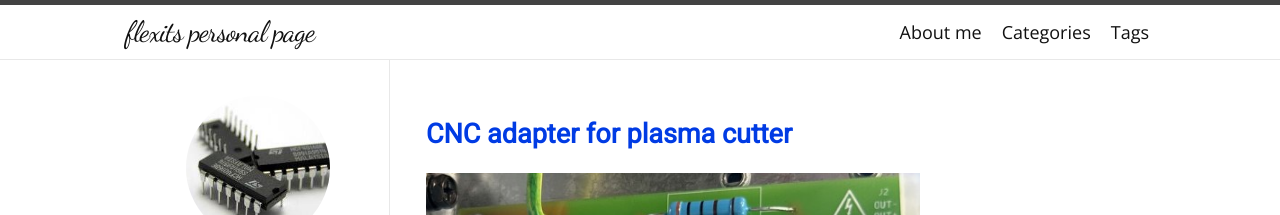
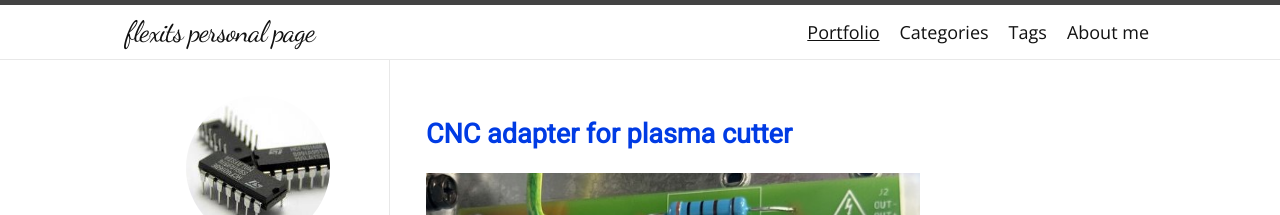
Before and after one commit to flexits/flexits.github.io, a Jekyll site: the page built from index.html, in a window 1280 px wide. Shown: the top 215 px of the page. Built offline with Jekyll 4.4.1, drawn with Linux system fonts in a browser that asks for light colours; nearby versions of some CDN libraries; some web fonts are replaced; the list of posts is cut into pages by our own code.

Commit message:
update navigation

```diff
--- a/_data/navigation.yml
+++ b/_data/navigation.yml
@@ -1,5 +1,5 @@
-- title: About me
-  url: /about/
+- title: Portfolio
+  url: /
 #- title: Years
 #  url: /years/
 - title: Categories
@@ -12,3 +12,5 @@
 #      url: /faq/
 #    - title: Docs
 #      url: /docs/
+- title: About me
+  url: /about/
--- a/_sass/hamilton/custom-styles.scss
+++ b/_sass/hamilton/custom-styles.scss
@@ -16,3 +16,7 @@ ul.sidebar-taxonomies li {
     margin: 0.2rem 0.2rem;
     padding: 0.3em 0.5em 0.2em 0.5em;
 }
+
+.site-nav .current-page {
+    text-decoration: underline;
+}
```
